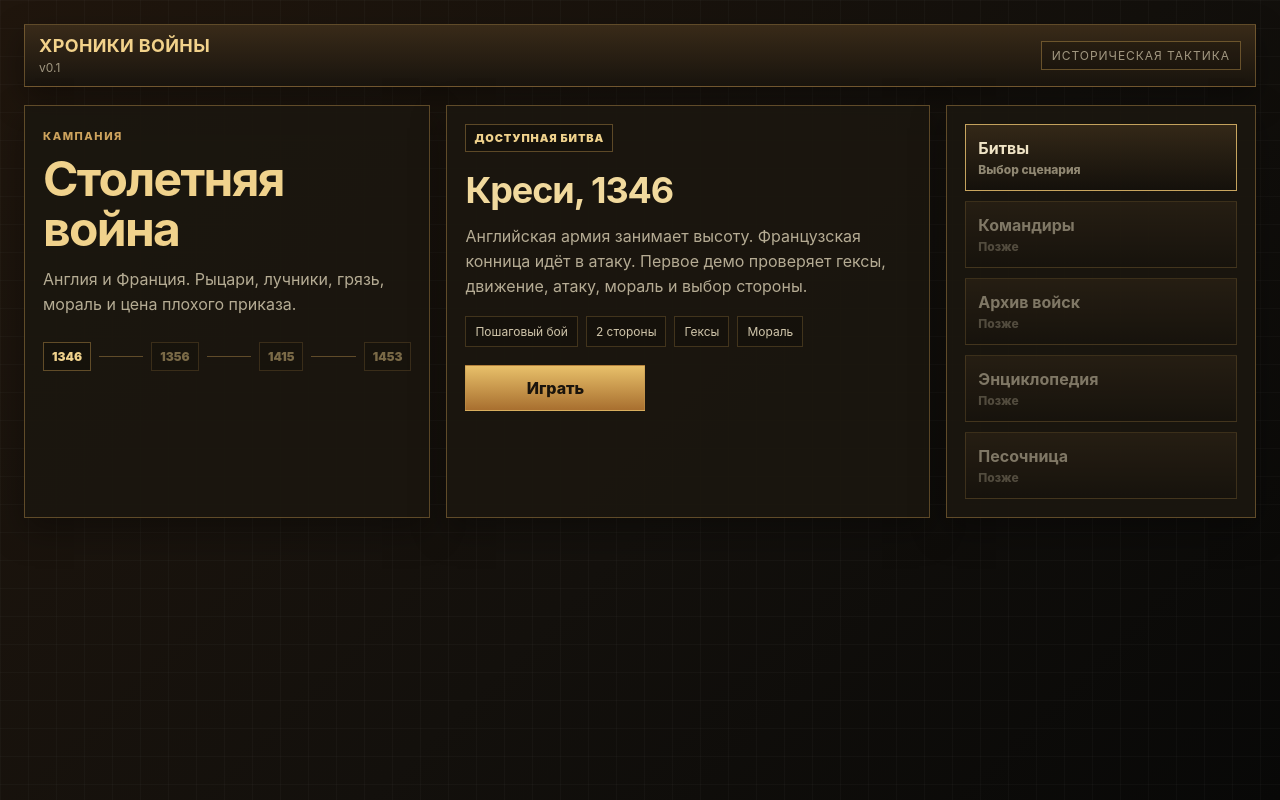
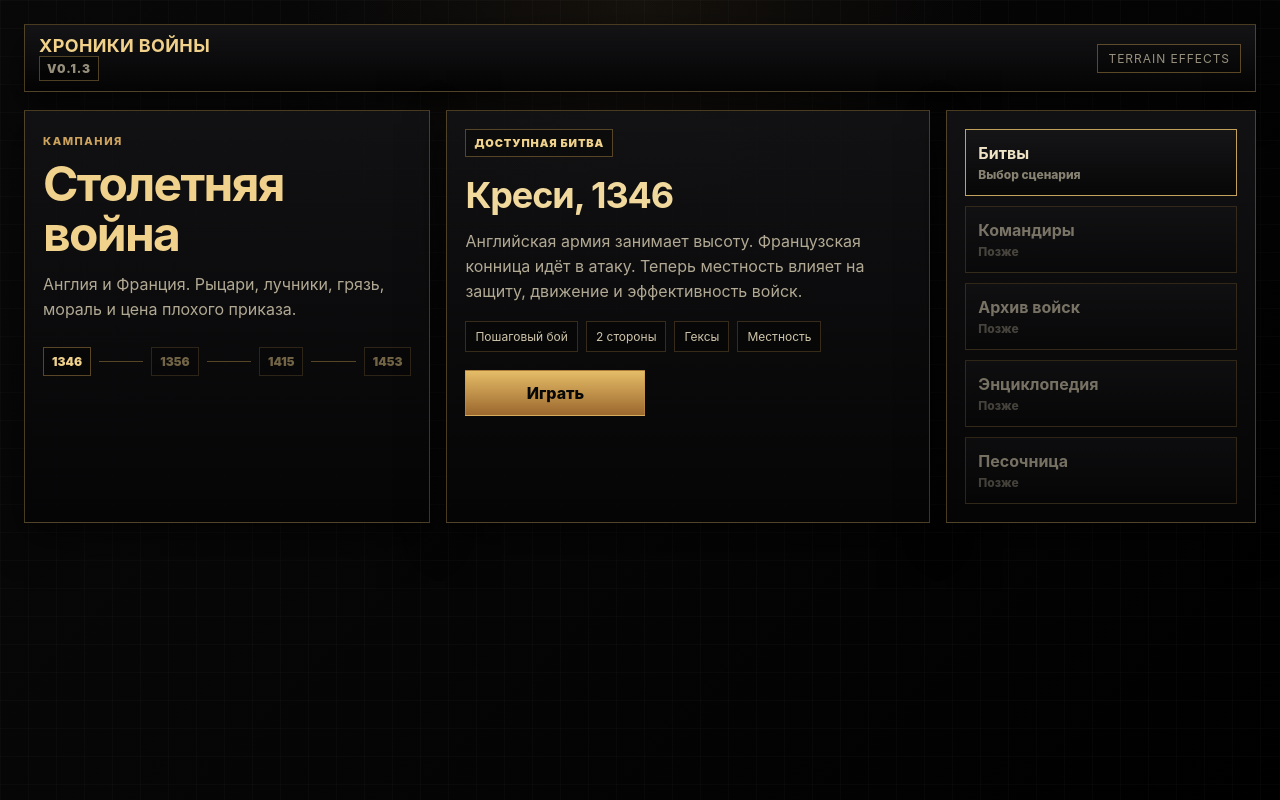
Before and after one commit to Coldqh/ChroniclesOfWar, a React (Vite) app: page / in a window 1280 px wide. Built offline with nearby package versions, Linux system fonts and the light colour scheme.

Commit message:
Add terrain effects and black UI v0.1.3

```diff
--- a/package.json
+++ b/package.json
@@ -1,7 +1,7 @@
 {
   "name": "chronicles-of-war",
   "private": true,
-  "version": "0.1.2",
+  "version": "0.1.3",
   "type": "module",
   "scripts": {
     "dev": "vite",
--- /dev/null
+++ b/src/app/BlackTheme.css
@@ -0,0 +1,120 @@
+:root {
+  color: #eee2c7;
+  background: #050506;
+}
+
+body {
+  background:
+    linear-gradient(rgba(255, 255, 255, 0.018) 1px, transparent 1px),
+    linear-gradient(90deg, rgba(255, 255, 255, 0.018) 1px, transparent 1px),
+    radial-gradient(circle at top, rgba(90, 69, 37, 0.18), transparent 34%),
+    linear-gradient(135deg, #09090a 0%, #050506 52%, #000 100%);
+  background-size: 28px 28px, 28px 28px, auto, auto;
+}
+
+.menu-topbar,
+.campaign-panel,
+.current-battle-panel,
+.mode-panel,
+.result-panel,
+.intro-panel,
+.card-panel,
+.battle-card,
+.side-card,
+.battle-side-panel,
+.map-frame {
+  border-color: rgba(206, 164, 84, 0.34);
+  background: rgba(7, 7, 8, 0.94);
+  box-shadow: 0 14px 36px rgba(0, 0, 0, 0.58);
+}
+
+.menu-topbar,
+.battle-hud,
+.stage-summary {
+  background: linear-gradient(180deg, rgba(20, 20, 22, 0.98), rgba(4, 4, 5, 0.98));
+}
+
+.campaign-panel,
+.current-battle-panel,
+.mode-panel,
+.battle-side-panel,
+.card-panel {
+  background:
+    linear-gradient(180deg, rgba(18, 18, 20, 0.96), rgba(5, 5, 6, 0.96));
+}
+
+.map-frame {
+  background:
+    linear-gradient(180deg, rgba(29, 25, 18, 0.22), rgba(0, 0, 0, 0.9)),
+    #060606;
+}
+
+.mode-button {
+  background: linear-gradient(180deg, rgba(21, 21, 23, 0.96), rgba(6, 6, 7, 0.96));
+}
+
+.primary-button {
+  color: #070707;
+  background: linear-gradient(180deg, #e5bd67, #9b672e);
+}
+
+.ghost-button {
+  background: rgba(255, 255, 255, 0.035);
+}
+
+.battle-facts span,
+.hud-stats span,
+.campaign-year,
+.battle-stamp,
+.unit-stats-grid span,
+.tile-info-grid,
+.battle-message {
+  background: rgba(0, 0, 0, 0.32);
+}
+
+.version-chip {
+  display: inline-flex;
+  align-items: center;
+  border: 1px solid rgba(206, 164, 84, 0.38);
+  padding: 4px 7px;
+  color: #e5bd67;
+  background: rgba(0, 0, 0, 0.35);
+  font-size: 11px;
+  font-weight: 900;
+  letter-spacing: 0.08em;
+  text-transform: uppercase;
+}
+
+.terrain-effects-list {
+  display: grid;
+  gap: 6px;
+  margin-top: 10px;
+}
+
+.terrain-effect-row {
+  display: flex;
+  justify-content: space-between;
+  gap: 10px;
+  border: 1px solid rgba(206, 164, 84, 0.16);
+  padding: 6px 8px;
+  background: rgba(0, 0, 0, 0.22);
+  font-size: 12px;
+}
+
+.terrain-effect-row span {
+  color: rgba(238, 226, 199, 0.66);
+}
+
+.terrain-effect-row strong.positive {
+  color: #bce9c3;
+}
+
+.terrain-effect-row strong.negative {
+  color: #ffb0a7;
+}
+
+.terrain-plain { background: linear-gradient(145deg, #3c3629, #242018); }
+.terrain-hill { background: linear-gradient(145deg, #5a432a, #292016); }
+.terrain-mud { background: linear-gradient(145deg, #30251f, #151211); }
+.terrain-forest { background: linear-gradient(145deg, #203324, #101811); }
+.terrain-road { background: linear-gradient(145deg, #4a3a25, #211a12); }
--- /dev/null
+++ b/src/app/version.ts
@@ -0,0 +1,2 @@
+export const APP_VERSION = "v0.1.3";
+export const APP_BUILD_LABEL = "Terrain Effects";
--- a/src/core/battle/battle-types.ts
+++ b/src/core/battle/battle-types.ts
@@ -10,15 +10,16 @@ export type BattleSide = {
   objective: string;
 };
 
+export type UnitRole = "infantry" | "archer" | "crossbow" | "cavalry" | "guard" | "commander";
+
 export type TerrainData = {
   id: TerrainId;
   name: string;
   moveCost: number;
   defenseBonus: number;
   blocksMovement?: boolean;
+  roleAttackModifiers?: Partial<Record<UnitRole, number>>;
 };
-
-export type UnitRole = "infantry" | "archer" | "crossbow" | "cavalry" | "guard" | "commander";
 
 export type UnitType = {
   id: UnitTypeId;
--- /dev/null
+++ b/src/core/combat/terrain-combat.ts
@@ -0,0 +1,28 @@
+import type { BattleScenario, TerrainData, UnitRole } from "../battle/battle-types";
+import type { HexCoord } from "../hex/hex-types";
+
+export function getTerrainAtCoord(scenario: BattleScenario, coord: HexCoord): TerrainData | undefined {
+  const terrainTile = scenario.map.tiles.find((tile) => tile.coord.q === coord.q && tile.coord.r === coord.r);
+  return scenario.terrain.find((terrain) => terrain.id === terrainTile?.terrainId);
+}
+
+export function clampTerrainDefense(value: number): number {
+  return Math.max(-0.5, Math.min(0.75, value));
+}
+
+export function clampRoleAttackModifier(value: number): number {
+  return Math.max(-0.5, Math.min(0.5, value));
+}
+
+export function getRoleAttackModifier(terrain: TerrainData | undefined, role: UnitRole): number {
+  return clampRoleAttackModifier(terrain?.roleAttackModifiers?.[role] ?? 0);
+}
+
+export function getTerrainAttackMultiplier(terrain: TerrainData | undefined, role: UnitRole): number {
+  return Math.max(0.25, 1 + getRoleAttackModifier(terrain, role));
+}
+
+export function formatSignedPercent(value: number): string {
+  const rounded = Math.round(value * 100);
+  return `${rounded > 0 ? "+" : ""}${rounded}%`;
+}
--- a/src/data/terrain/terrain-registry.ts
+++ b/src/data/terrain/terrain-registry.ts
@@ -1,9 +1,50 @@
 import type { TerrainData } from "../../core/battle/battle-types";
 
 export const medievalTerrain: TerrainData[] = [
-  { id: "plain", name: "Поле", moveCost: 1, defenseBonus: 0 },
-  { id: "hill", name: "Склон", moveCost: 2, defenseBonus: 0.15 },
-  { id: "mud", name: "Грязь", moveCost: 2, defenseBonus: 0.05 },
-  { id: "forest", name: "Лес", moveCost: 2, defenseBonus: 0.12 },
-  { id: "road", name: "Дорога", moveCost: 1, defenseBonus: 0 },
+  {
+    id: "plain",
+    name: "Поле",
+    moveCost: 1,
+    defenseBonus: 0,
+  },
+  {
+    id: "hill",
+    name: "Склон",
+    moveCost: 2,
+    defenseBonus: 0.15,
+    roleAttackModifiers: {
+      cavalry: -0.1,
+    },
+  },
+  {
+    id: "mud",
+    name: "Грязь",
+    moveCost: 2,
+    defenseBonus: 0.05,
+    roleAttackModifiers: {
+      cavalry: -0.25,
+      infantry: -0.05,
+    },
+  },
+  {
+    id: "forest",
+    name: "Лес",
+    moveCost: 2,
+    defenseBonus: 0.18,
+    roleAttackModifiers: {
+      cavalry: -0.25,
+      archer: -0.05,
+      crossbow: -0.05,
+    },
+  },
+  {
+    id: "road",
+    name: "Дорога",
+    moveCost: 1,
+    defenseBonus: -0.05,
+    roleAttackModifiers: {
+      cavalry: 0.05,
+      infantry: 0.05,
+    },
+  },
 ];
--- a/src/features/battle/BattleHud.tsx
+++ b/src/features/battle/BattleHud.tsx
@@ -1,3 +1,4 @@
+import { APP_VERSION } from "../../app/version";
 import type { BattleScenario, BattleStage, BattleState } from "../../core/battle/battle-types";
 
 type BattleHudProps = {
@@ -23,6 +24,7 @@ export function BattleHud({ scenario, state, activeStage, onExit }: BattleHudPro
       </div>
 
       <div className="hud-stats">
+        <span>{APP_VERSION}</span>
         <span>Ход {state.turn}</span>
         <span>Активно: {activeSide?.name}</span>
         <span>Вы: {playerSide?.name}</span>
--- a/src/features/menu/MainMenu.tsx
+++ b/src/features/menu/MainMenu.tsx
@@ -1,3 +1,5 @@
+import { APP_BUILD_LABEL, APP_VERSION } from "../../app/version";
+
 type MainMenuProps = {
   onStart: () => void;
 };
@@ -15,9 +17,9 @@ export function MainMenu({ onStart }: MainMenuProps) {
       <header className="menu-topbar">
         <div>
           <strong>Хроники войны</strong>
-          <span>v0.1</span>
+          <span className="version-chip">{APP_VERSION}</span>
         </div>
-        <span className="menu-build-tag">Историческая тактика</span>
+        <span className="menu-build-tag">{APP_BUILD_LABEL}</span>
       </header>
 
       <section className="war-room">
@@ -42,14 +44,14 @@ export function MainMenu({ onStart }: MainMenuProps) {
           <h2>Креси, 1346</h2>
           <p>
             Английская армия занимает высоту. Французская конница идёт в атаку.
-            Первое демо проверяет гексы, движение, атаку, мораль и выбор стороны.
+            Теперь местность влияет на защиту, движение и эффективность войск.
           </p>
 
           <div className="battle-facts">
             <span>Пошаговый бой</span>
             <span>2 стороны</span>
             <span>Гексы</span>
-            <span>Мораль</span>
+            <span>Местность</span>
           </div>
 
           <button className="primary-button menu-play-button" onClick={onStart}>
--- a/src/main.tsx
+++ b/src/main.tsx
@@ -2,6 +2,7 @@ import React from "react";
 import ReactDOM from "react-dom/client";
 import { App } from "./app/App";
 import "./app/App.css";
+import "./app/BlackTheme.css";
 
 function renderBootError(error: unknown) {
   const rootElement = document.getElementById("root");
@@ -10,12 +11,12 @@ function renderBootError(error: unknown) {
   if (!rootElement) return;
 
   rootElement.innerHTML = `
-    <main style="min-height:100vh;display:grid;place-items:center;background:#15110b;color:#f7ead0;font-family:system-ui;padding:24px;">
-      <section style="max-width:760px;border:1px solid rgba(231,193,122,.28);border-radius:24px;background:rgba(24,19,13,.88);padding:28px;box-shadow:0 24px 80px rgba(0,0,0,.36);">
+    <main style="min-height:100vh;display:grid;place-items:center;background:#050506;color:#f7ead0;font-family:system-ui;padding:24px;">
+      <section style="max-width:760px;border:1px solid rgba(231,193,122,.28);background:rgba(8,8,9,.94);padding:28px;box-shadow:0 24px 80px rgba(0,0,0,.55);">
         <div style="color:#d7b56d;font-size:12px;font-weight:800;text-transform:uppercase;letter-spacing:.12em;">Ошибка запуска</div>
         <h1 style="margin:10px 0 12px;font-size:36px;">Приложение не стартовало</h1>
         <p style="color:rgba(247,234,208,.75);line-height:1.6;">Скопируй текст ошибки из Console в браузере или из блока ниже.</p>
-        <pre style="white-space:pre-wrap;overflow:auto;background:rgba(255,255,255,.06);border-radius:16px;padding:16px;color:#ffb4b4;">${message}</pre>
+        <pre style="white-space:pre-wrap;overflow:auto;background:rgba(255,255,255,.06);padding:16px;color:#ffb4b4;">${message}</pre>
       </section>
     </main>
   `;
```
Also changed, not shown: src/core/combat/combat-preview.ts (+6 -9 lines), src/features/battle/BattleScreen.tsx (+28 -2 lines), 7 other files (tests, documents, lock files or other folders).
